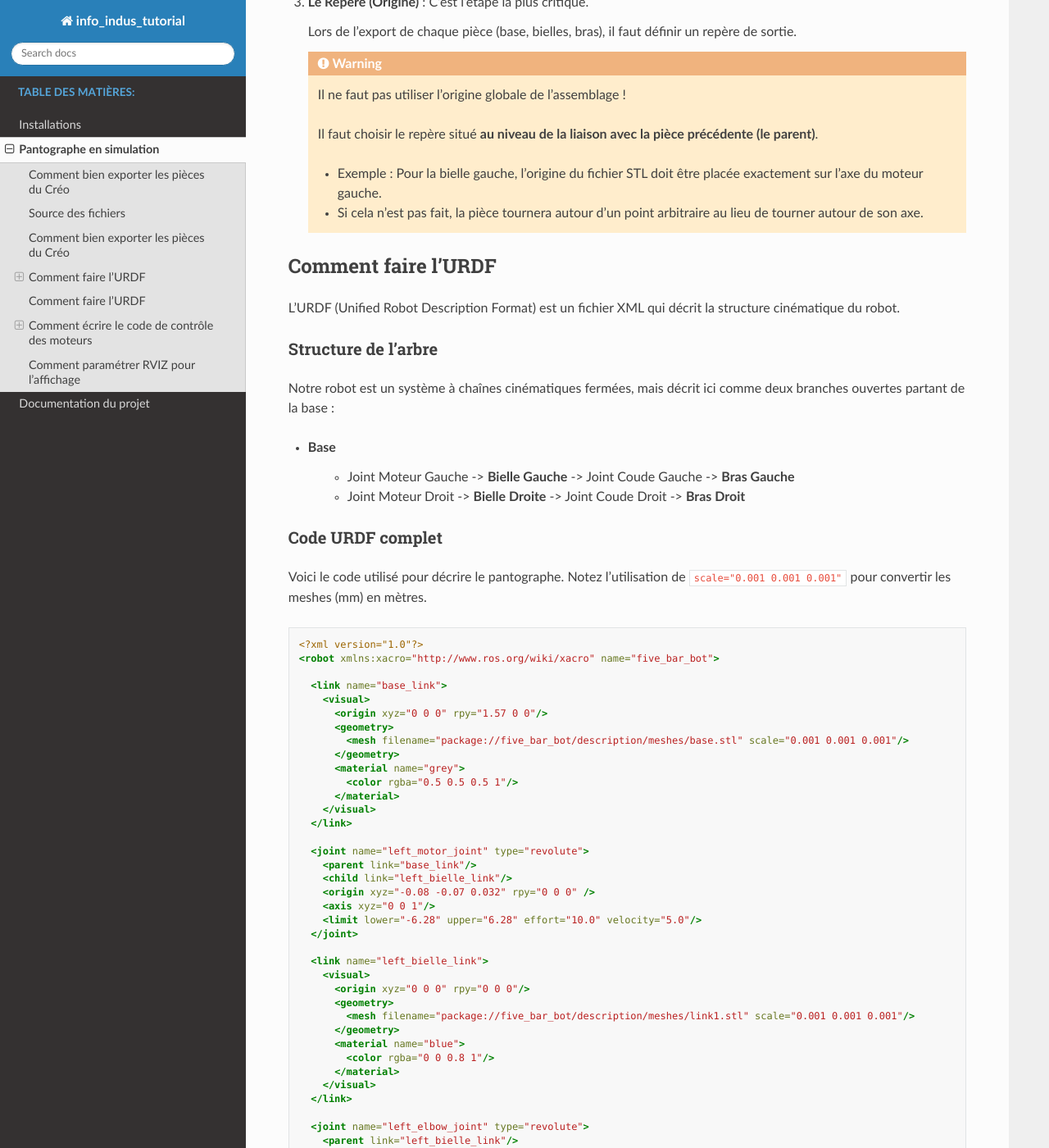
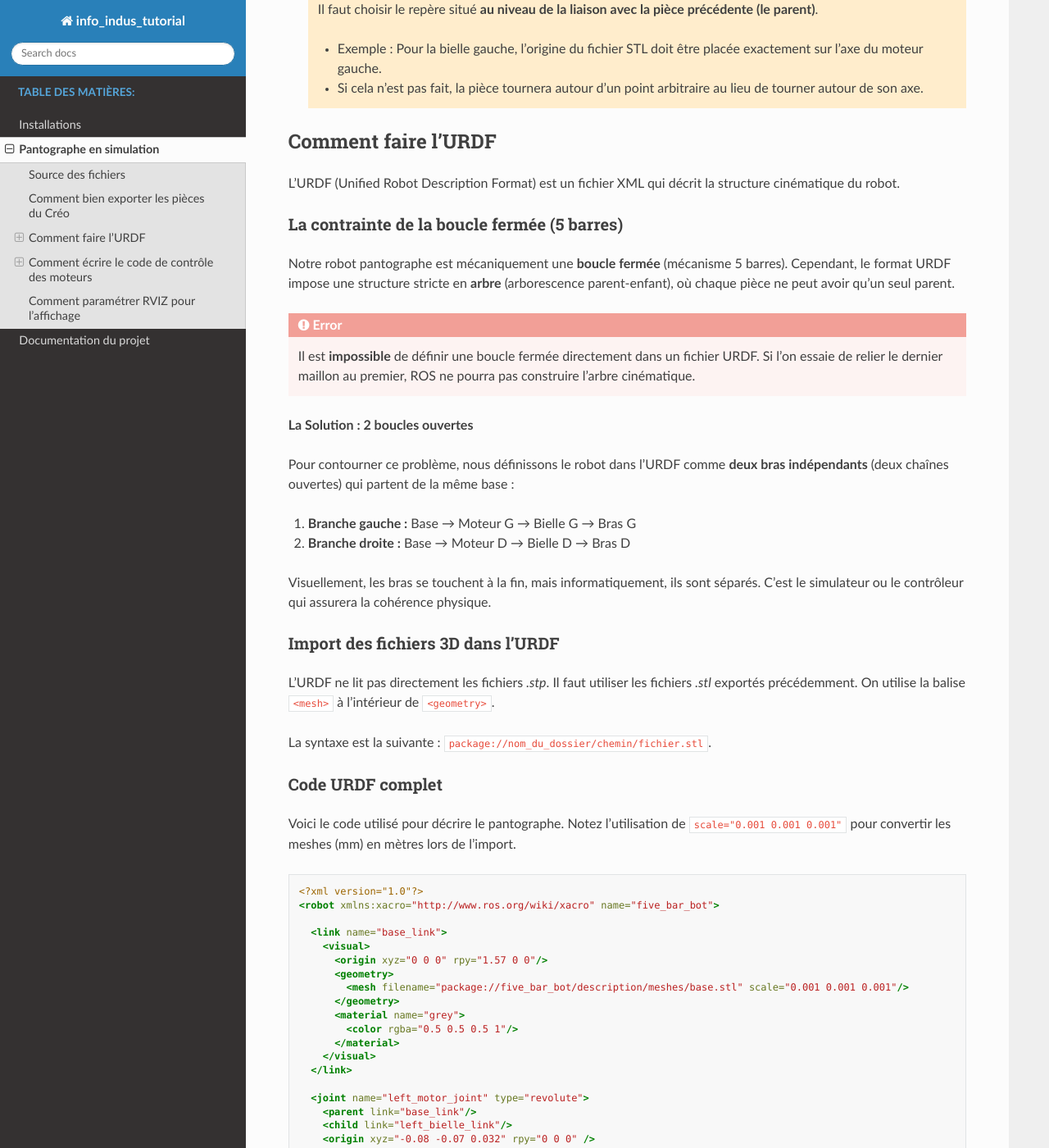
Before and after one commit to BenTTTC/info_indus_tutorial, a Sphinx documentation site: the page built from doc/sphinx/source/simulation.rst, in a window 1280 px wide and 1400 px high, scrolled down 735 px. Shown: the whole window at 82% size. Built offline with Sphinx 7.4.7 and the Read the Docs theme 3.1.0, drawn with Linux system fonts in a browser that asks for light colours; some of the changed text lies outside the part shown.

Commit message:
modif_2_simu

```diff
--- a/doc/sphinx/source/simulation.rst
+++ b/doc/sphinx/source/simulation.rst
@@ -1,16 +1,11 @@
 Pantographe en simulation
 =========================
-
-Tout ce qui concerne la simulation du robot pantographe.
-
-Comment bien exporter les pièces du Créo
-----------------------------------------
-Cette section détaille la procédure pour passer de la CAO (Conception Assistée par Ordinateur) à la simulation sous ROS2.
 
 Source des fichiers
 -------------------
 Le modèle 3D de base provient du cours de M. Yguel.
 Fichier source : ``maquette-5-barres_asm.stp`` (Format STEP).
+
 Lien : `Cours Informatique Industrielle <https://yguel.github.io/informatique_industrielle_avec_ROS2/p00_pentograph_pencil_holder_with_rpi_and_dynamixel/p50s03_urdf.html>`_
 
 Comment bien exporter les pièces du Créo
@@ -40,18 +35,34 @@ Comment faire l'URDF
 
 L'URDF (Unified Robot Description Format) est un fichier XML qui décrit la structure cinématique du robot.
 
-Structure de l'arbre
-~~~~~~~~~~~~~~~~~~~~
-Notre robot est un système à chaînes cinématiques fermées, mais décrit ici comme deux branches ouvertes partant de la base :
+La contrainte de la boucle fermée (5 barres)
+~~~~~~~~~~~~~~~~~~~~~~~~~~~~~~~~~~~~~~~~~~~~
 
-* **Base**
-    * Joint Moteur Gauche -> **Bielle Gauche** -> Joint Coude Gauche -> **Bras Gauche**
-    * Joint Moteur Droit -> **Bielle Droite** -> Joint Coude Droit -> **Bras Droit**
+Notre robot pantographe est mécaniquement une **boucle fermée** (mécanisme 5 barres). Cependant, le format URDF impose une structure stricte en **arbre** (arborescence parent-enfant), où chaque pièce ne peut avoir qu'un seul parent.
+
+.. error::
+   Il est **impossible** de définir une boucle fermée directement dans un fichier URDF. Si l'on essaie de relier le dernier maillon au premier, ROS ne pourra pas construire l'arbre cinématique.
+
+**La Solution : 2 boucles ouvertes**
+
+Pour contourner ce problème, nous définissons le robot dans l'URDF comme **deux bras indépendants** (deux chaînes ouvertes) qui partent de la même base :
+
+1.  **Branche gauche :** Base → Moteur G → Bielle G → Bras G
+2.  **Branche droite :** Base → Moteur D → Bielle D → Bras D
+
+Visuellement, les bras se touchent à la fin, mais informatiquement, ils sont séparés. C'est le simulateur ou le contrôleur qui assurera la cohérence physique.
+
+Import des fichiers 3D dans l'URDF
+~~~~~~~~~~~~~~~~~~~~~~~~~~~~~~~~~~
+
+L'URDF ne lit pas directement les fichiers `.stp`. Il faut utiliser les fichiers `.stl` exportés précédemment. On utilise la balise ``<mesh>`` à l'intérieur de ``<geometry>``.
+
+La syntaxe est la suivante : ``package://nom_du_dossier/chemin/fichier.stl``.
 
 Code URDF complet
 ~~~~~~~~~~~~~~~~~
 
-Voici le code utilisé pour décrire le pantographe. Notez l'utilisation de ``scale="0.001 0.001 0.001"`` pour convertir les meshes (mm) en mètres.
+Voici le code utilisé pour décrire le pantographe. Notez l'utilisation de ``scale="0.001 0.001 0.001"`` pour convertir les meshes (mm) en mètres lors de l'import.
 
 .. code-block:: xml
 
@@ -171,10 +182,6 @@ Voici le code utilisé pour décrire le pantographe. Notez l'utilisation de ``sc
 
     </robot>
 
-Comment faire l'URDF
---------------------
-Explications sur la structure de l'arbre URDF et les joints (joints).
-
 Comment écrire le code de contrôle des moteurs
 ----------------------------------------------
 Détails sur le nœud ROS2 de contrôle.
```
